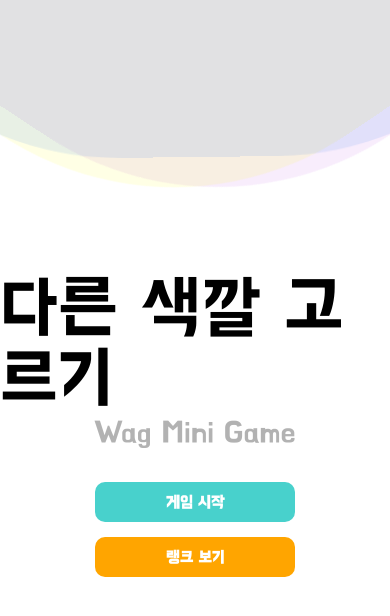
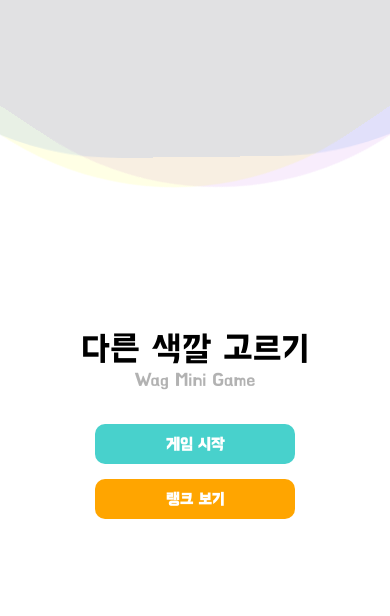
Before and after one commit to oesnuj/find-unique-color, a React (Create React App) app: page / in a window 390 px wide. Shown: the top 616 px of the page. Built offline with nearby package versions, Linux system fonts and the light colour scheme; a web font is replaced by a local one.

Commit message:
Home 페이지 반응형 적용

```diff
--- a/src/pages/Home/styled.js
+++ b/src/pages/Home/styled.js
@@ -14,11 +14,25 @@ export const Container = styled.div`
 
 export const Title = styled.h1`
   font-size: 70px;
+   @media (max-width: 768px) {
+    font-size: 50px;
+  }
+
+  @media (max-width: 480px) {
+    font-size: 35px;
+  }
 `;
 
 export const SubTitle = styled.h2`
   font-size: 30px;
   color: rgba(0, 0, 0, 0.3);
+  @media (max-width: 768px) {
+    font-size: 25px;
+  }
+
+  @media (max-width: 480px) {
+    font-size: 18px;
+  }
 `;
 
 export const PlayButton = styled.button`
```
